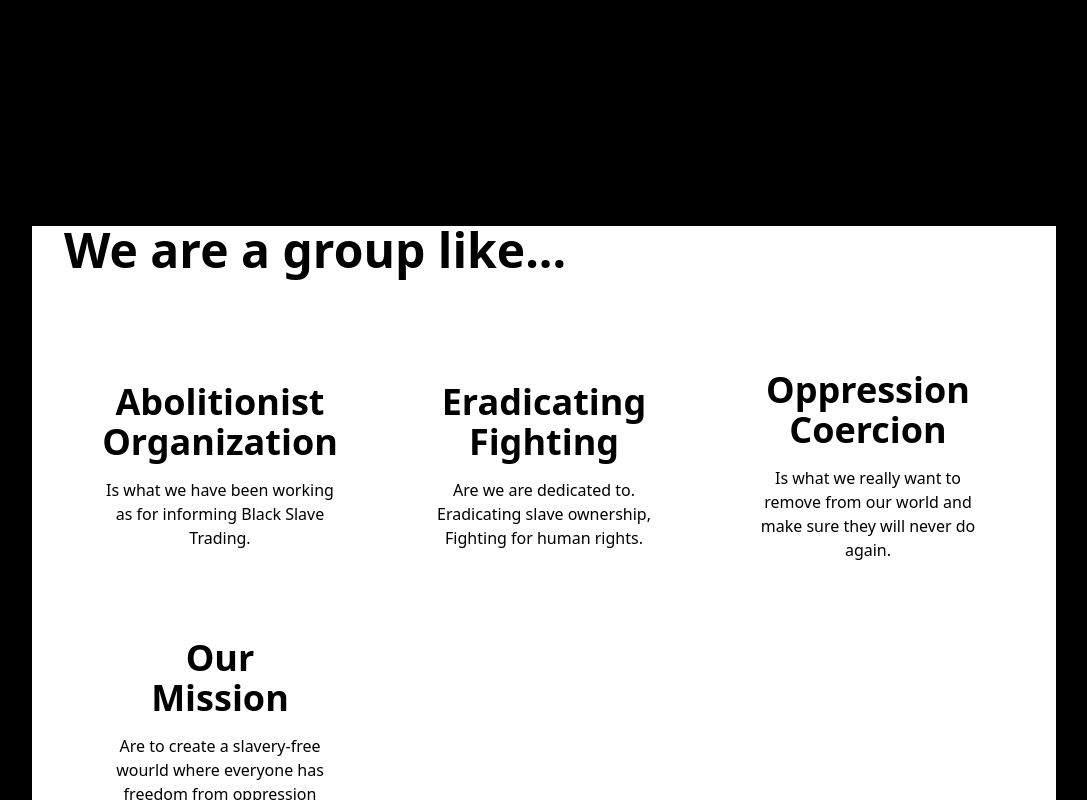
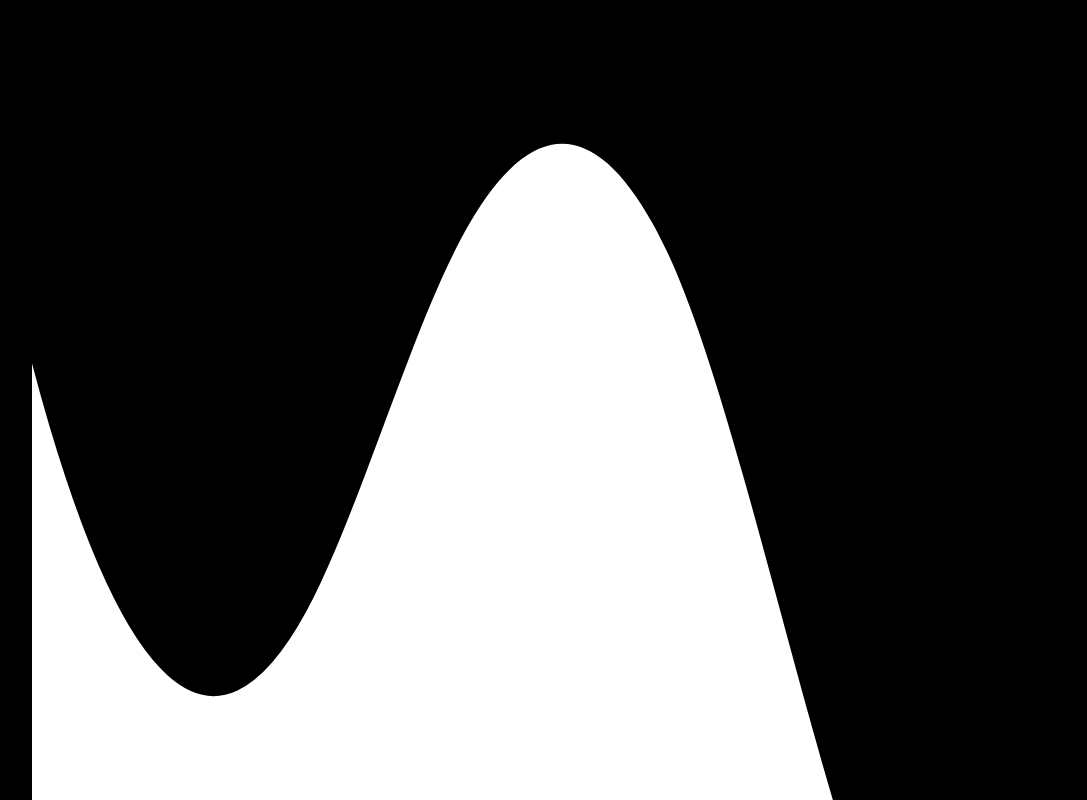
Before and after one commit to cattynip/liberty-for-slaves, a Next.js app: page / in a window 1280 px wide. Shown: the part 540-1340 px from the top of the page, without its empty margins (96-1183 px from the left). Built offline with nearby package versions, Linux system fonts and the light colour scheme.

Commit message:
refacotr: change the way to apply dividers

```diff
--- a/pages/index.tsx
+++ b/pages/index.tsx
@@ -4,6 +4,7 @@ import HaveDoneElement from '@components/HaveDoneElement';
 import ImageDescriptionElement from '@components/ImageDescritionElement';
 import Section from '@components/Section';
 import SectionSeparater from '@components/SectionSeparater';
+import Image from 'next/image';
 
 const Home = () => {
   return (
@@ -23,7 +24,12 @@ const Home = () => {
           />
         </div>
       </Section>
-      <SectionSeparater waveType="wave" nextSectionMainColour="white" />
+      <Image
+        src={'/divider/wave.svg'}
+        width={1080}
+        height={1080}
+        alt="SectionDivider"
+      />
       <Section className="bg-white text-black">
         <h2 className="text-5xl font-black">We are a group like...</h2>
         <div className="grid grid-cols-1 gap-3 py-20 md:grid-cols-2 lg:grid-cols-3 lg:pt-16">
@@ -45,7 +51,12 @@ const Home = () => {
           />
         </div>
       </Section>
-      <SectionSeparater waveType="triangle" nextSectionMainColour="white" />
+      <Image
+        src={'/divider/triangle.svg'}
+        width={1080}
+        height={1080}
+        alt="SectionDivider"
+      />
       <Section className="-pt-20">
         <h2 className="text-5xl font-black">We have done...</h2>
         <div className="pt-20 md:flex md:space-x-10">
```
Also changed, not shown: public/divider/triangle.svg (added), public/divider/wave.svg (added).
